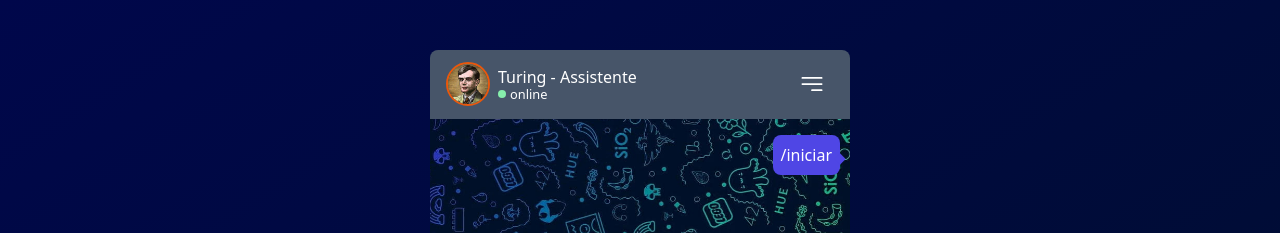
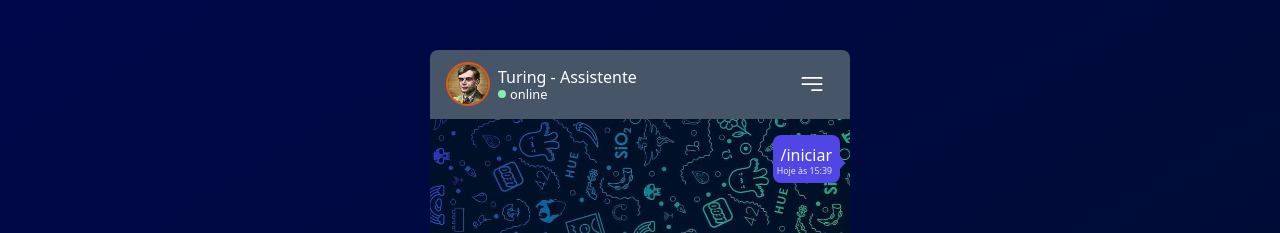
Before and after one commit to elielson-and/english-test-chatbot, a Vue app: page / in a window 1280 px wide. Both pictures are taken after a click on the button "teste". Shown: the top 233 px of the page. Built offline with nearby package versions, Linux system fonts and the light colour scheme.

Commit message:
refact: passando objeto da mensagem com hora para o balao

```diff
--- a/src/components/chat/ChatContainer.vue
+++ b/src/components/chat/ChatContainer.vue
@@ -35,10 +35,10 @@ const ChatTimeline = useChatTimelineStore();
                 <!-- renderização das mensagens -->
                 <div v-for="(message, index) in ChatTimeline.messages" :key="index">
                     <!-- Mensagem do usuário -->
-                    <UserBubble v-if="message.entity === 'user'" :message="message.message" />
+                    <UserBubble v-if="message.entity === 'user'" :message="message" />
 
                     <!-- Mensagem turing -->
-                    <TuringBubble v-else-if="message.entity === 'bot'" :message="message.message" />
+                    <TuringBubble v-else-if="message.entity === 'bot'" :message="message" />
                 </div>
 
             </div>
--- a/src/components/chat/UserBubble.vue
+++ b/src/components/chat/UserBubble.vue
@@ -1,16 +1,18 @@
 <script setup>
 defineProps({
     message: {
-        type: String,
-        default: ''
+        type: Object
     }
 })
 </script>
 <template>
     <div class="flex items-center flex-row-reverse my-4 ">
-        <div class=" bg-indigo-600  p-2 rounded-lg mb-2 relative">
-            <div>{{ message }}</div>
+        <div class=" bg-indigo-600  p-2 pb-4 rounded-lg mb-2 relative">
+            <div>{{ message.message }}</div>
             <div class="absolute right-0 top-1/2 transform translate-x-1/2 rotate-45 w-2 h-2 bg-indigo-600">
+            </div>
+            <div class="absolute right-2 bottom-1 text-xxs text-gray-200">
+                Hoje às {{ message.current_hour }}
             </div>
         </div>
     </div>
--- a/src/stores/ChatTimeline.js
+++ b/src/stores/ChatTimeline.js
@@ -9,11 +9,12 @@ export const useChatTimelineStore = defineStore("chatTimeline", {
     },
     actions: {
         start() {
-            this.pushMessage("user", "/iniciar");
+            const current_hour = new Date().toLocaleTimeString('pt-BR', { hour: '2-digit', minute: '2-digit' });
+            this.pushMessage("user", "/iniciar", current_hour);
         },
 
-        pushMessage(entity, message) {
-            this.messages.push({ entity, message })
+        pushMessage(entity, message, current_hour) {
+            this.messages.push({ entity, message, current_hour })
         }
 
     },
```
